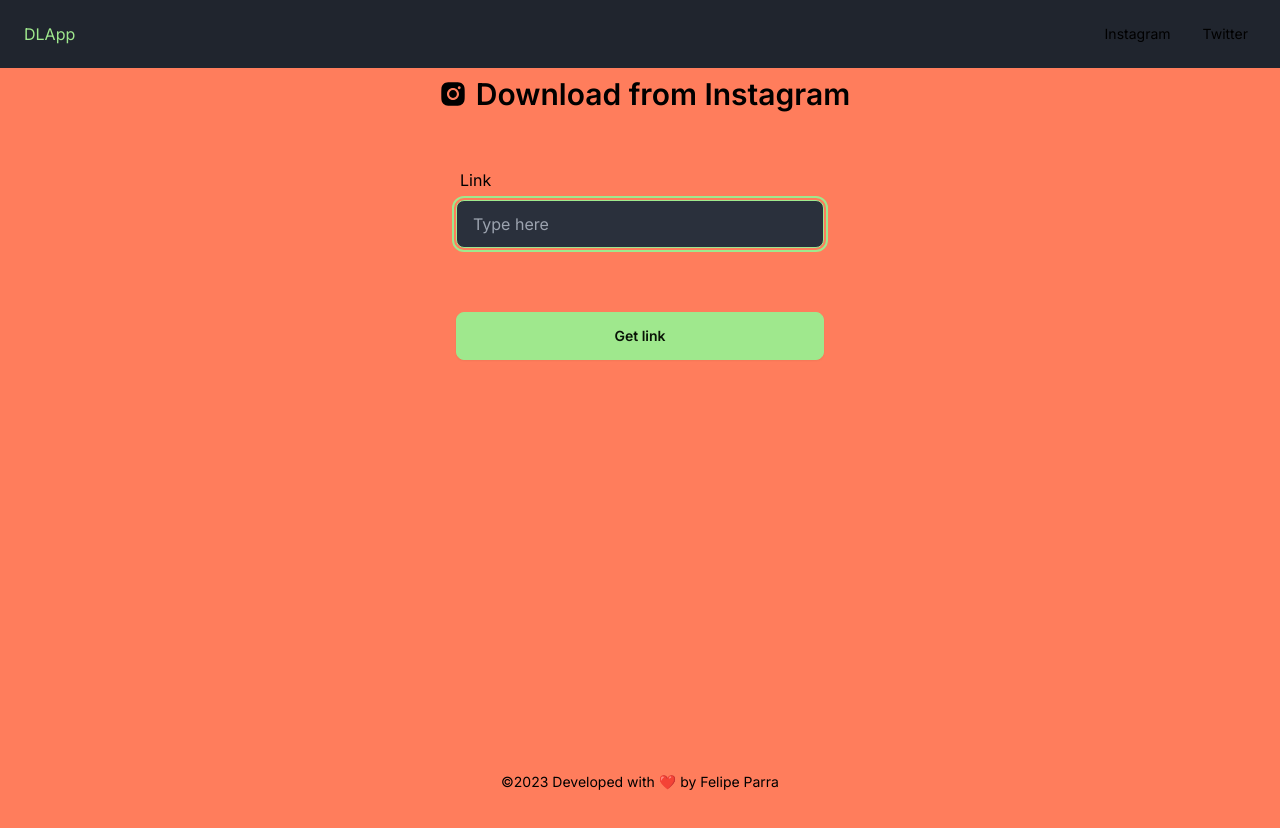
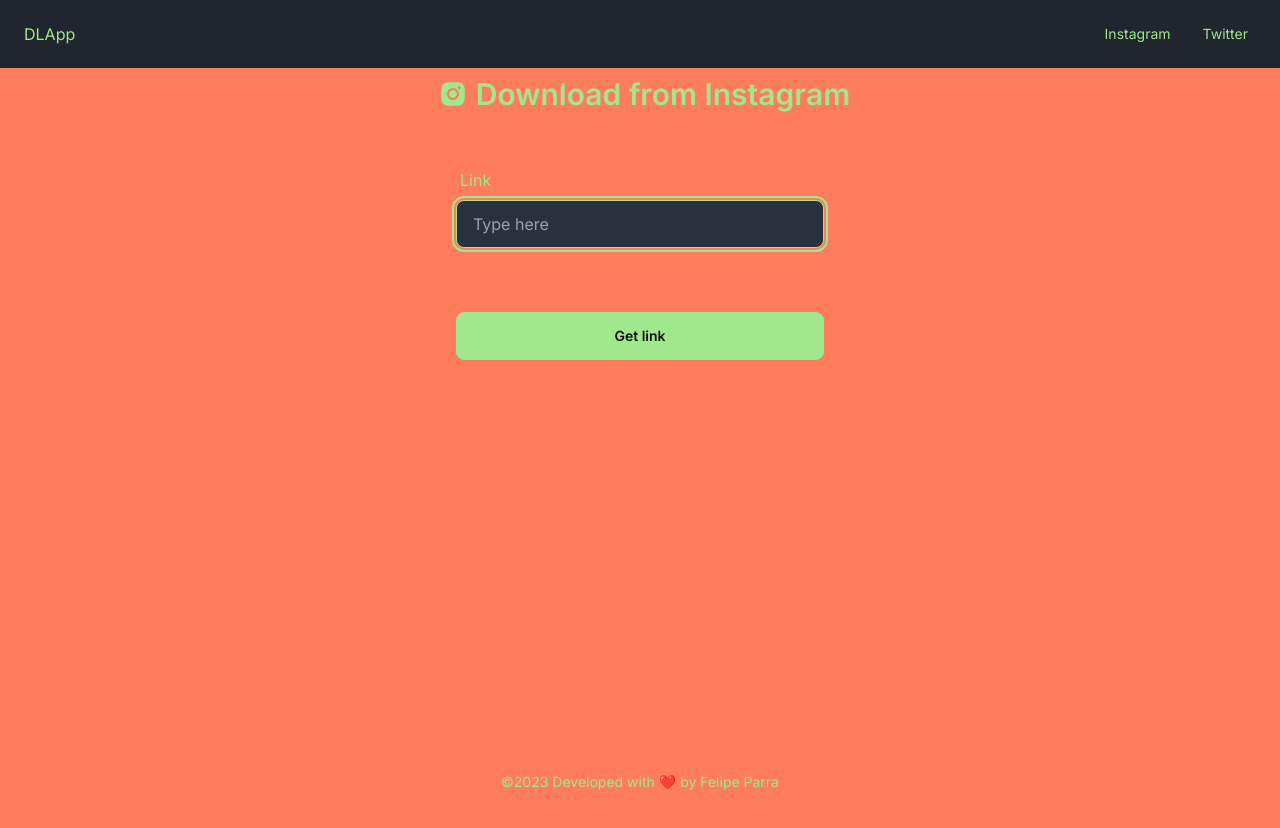
Before and after one commit to felipe-parra/download-media, a Next.js app: page / in a window 1280 px wide. Shown: the top 828 px of the page. Built offline with nearby package versions, Linux system fonts and the light colour scheme.

Commit message:
Fixed layout

```diff
--- a/src/app/layout.tsx
+++ b/src/app/layout.tsx
@@ -20,8 +20,8 @@
   children: React.ReactNode
 }) {
   return (
-    <html lang="en" data-theme="dim" className='w-full h-screen'>
-      <body className={inter.className}>
+    <html lang="en" data-theme="dim">
+      <body className={`${inter.className} w-full min-h-screen text-primary`}>
         <Drawer />
         {children}
         <Footer />
```
